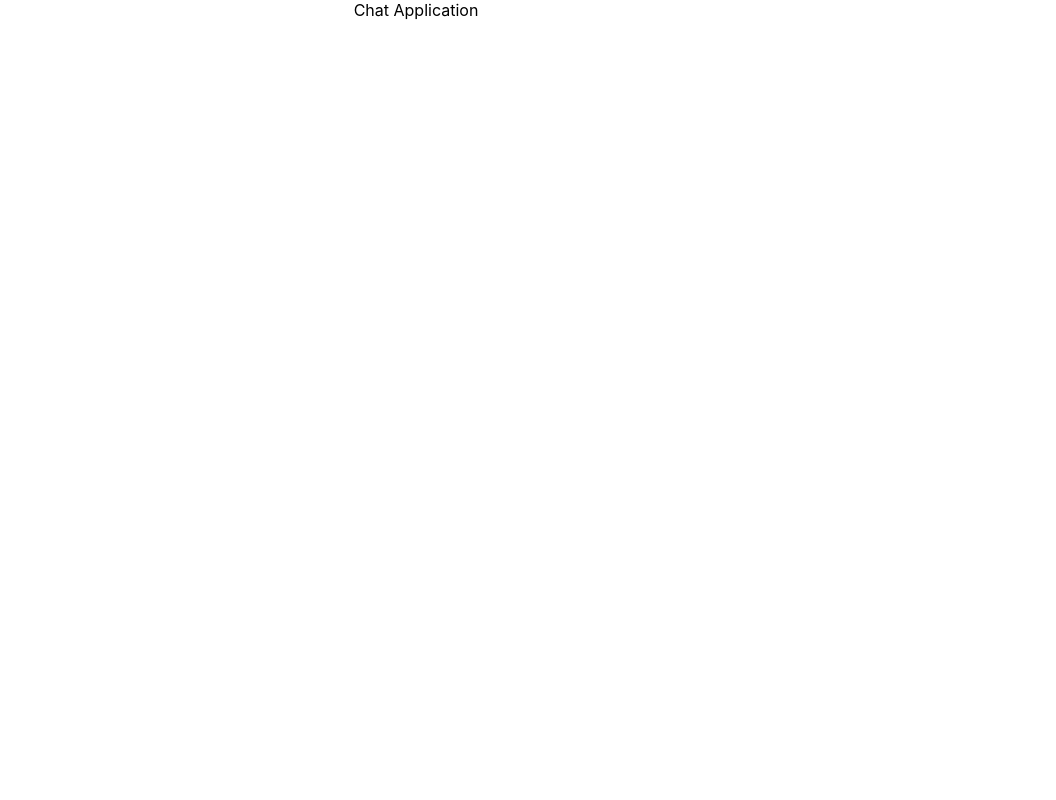
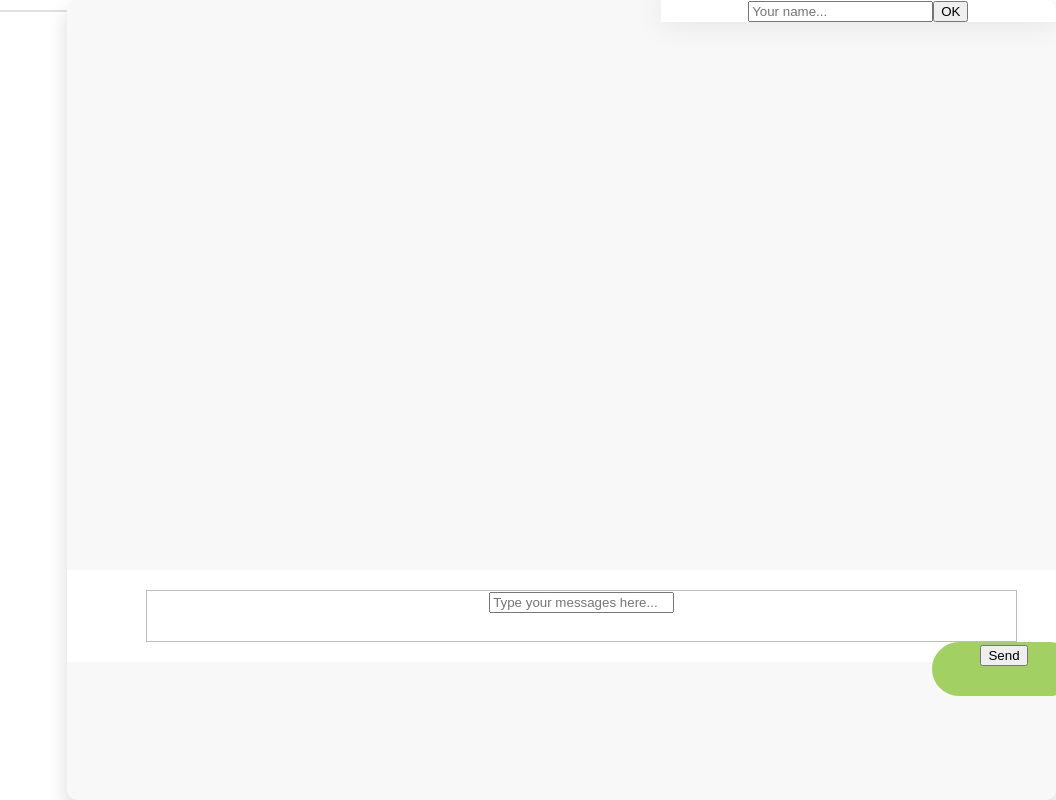
Before and after one commit to priyank23/react-app, a React (Create React App) app in the folder ui/: page / in a window 1280 px wide. Shown: the whole page, without its empty margins (224-1280 px from the left). Built offline with nearby package versions, Linux system fonts and the light colour scheme.

Commit message:
Trying to build the components of the ui

```diff
--- a/ui/src/App.css
+++ b/ui/src/App.css
@@ -1,38 +1,174 @@
 .App {
   text-align: center;
+  width: 100%;
+  height: 100%;
+  display: flex;
 }
 
-.App-logo {
-  height: 40vmin;
+.channellist {
+  width: calc(20% - 12px);
+  border: 1px solid rgb(224, 224, 224);
+  margin: 10px;
+  margin-right: 0;
+  border-right: none;
+  height: calc(100% - 22px);
+}
+
+.channel-item {
+  border-bottom: 1px solid rgb(224, 224, 224);
+  padding: 10px;
+  font-weight: bold;
+}
+
+.channel-item:hover {
+  background-color: rgb(224, 224, 224);
+  cursor: pointer;
+}
+
+.namebox {
+  background-color: #fff;
+  width: 40%;
+  float: right;
+  box-shadow: 0 1px 30px rgba(0, 0, 0, 0.1);
+}
+
+.chatwindow {
+  width: calc(80% - 20px);
+  border-radius: 10px;
+  background-color: #fff;
+  box-shadow: 0 10px 20px rgba(0, 0, 0, 0.15);
+  background-color: #f8f8f8;
+  overflow: hidden;
+  height: 100vh;
+}
+
+.inputmessagebox {
+  position: relative;
+  width: 100%;
+  background-color: #fff;
+  padding: 20px 20px;
+  /*position: absolute;*/
+  bottom: 0;
+}
+
+.inputmessagebox .messageinput {
+  display: inline-block;
+  height: 50px;
+  border-radius: 25psx;
+  border: 1px solid #bcbdc0;
+  width: calc(100% - 160px);
+  position: relative;
+  padding: 0 20px;
+}
+
+.inputmessagebox .sendmessage {
+  width: 140px;
+  height: 50px;
+  display: inline-block;
+  border-radius: 50px;
+  background-color: #a3d063;
+  border: 2px solid #a3d063;
+  color: #fff;
+  cursor: pointer;
+  transition: all 0.2s linear;
+  text-align: center;
+  float: right;
+}
+
+.inputmessagebox .sendmessage:hover {
+  color: #a3d063;
+  background-color: #fff;
+}
+
+.chatbox {
+  position: relative;
+  list-style: none;
+  padding: 20px 10px 0 10px;
+  margin: 0;
+  height: calc(100vh - 250px);
+  overflow: scroll;
+}
+
+.chatbox .message {
+  clear: both;
+  overflow: hidden;
+  margin-bottom: 20px;
+  transition: all 0.5s linear;
+  opacity: 0;
+}
+
+.chatbox .message .left .avatar {
+  background-color: #f5886e;
+  float: left;
+}
+
+.chatbox .message .left .textwrap {
+  background-color: #ffe6cb;
+  margin-left: 20px;
+}
+
+.chatbox .message.left .textwrap::after, .chatbox .message.left .text_wrapper::before {
+  right: 100%;
+  border-right-color: #ffe6cb;
+}
+
+.chatbox .message.left .text {
+  color: #c48843;
+}
+
+.chatbox .message.right .avatar {
+  background-color: #fdbf68;
+  float: right;
+}
+.chatbox .message.right .textwrap {
+  background-color: #c7eafc;
+  margin-right: 20px;
+  float: right;
+}
+.chatbox .message.right .textwrap::after, .chatbox .message.right .textwrap::before {
+  left: 100%;
+  border-left-color: #c7eafc;
+}
+
+.chatbox .message.right .text {
+  color: #45829b;
+}
+
+.chatbox .message.appeared {
+  opacity: 1;
+}
+.chatbox .message .avatar {
+  width: 60px;
+  height: 60px;
+  border-radius: 50%;
+  display: inline-block;
+}
+.chatbox .message .textwrap {
+  display: inline-block;
+  padding: 20px;
+  border-radius: 6px;
+  width: calc(100% - 85px);
+  min-width: 100px;
+  position: relative;
+}
+.chatbox .message .textwrap::after, .chatbox .message .textwrap:before {
+  top: 18px;
+  border: solid transparent;
+  content: " ";
+  height: 0;
+  width: 0;
+  position: absolute;
   pointer-events: none;
 }
-
-@media (prefers-reduced-motion: no-preference) {
-  .App-logo {
-    animation: App-logo-spin infinite 20s linear;
-  }
+.chatbox .message .textwrap::after {
+  border-width: 13px;
+  margin-top: 0px;
 }
-
-.App-header {
-  background-color: #282c34;
-  min-height: 100vh;
-  display: flex;
-  flex-direction: column;
-  align-items: center;
-  justify-content: center;
-  font-size: calc(10px + 2vmin);
-  color: white;
+.chatbox .message .textrap::before {
+  border-width: 15px;
+  margin-top: -2px;
 }
-
-.App-link {
-  color: #61dafb;
+.chatbox .message .textwrap.text {
+  font-size: 18px;
+  font-weight: 300;
 }
-
-@keyframes App-logo-spin {
-  from {
-    transform: rotate(0deg);
-  }
-  to {
-    transform: rotate(360deg);
-  }
-}
--- a/ui/src/App.js
+++ b/ui/src/App.js
@@ -3,7 +3,129 @@ import socketClient from 'socket.io-client';
 import './App.css';
 const SERVER = 'http://localhost:8000'
 
+class NameBox extends React.Component {
+
+  render() {
+    return (
+      <div className = 'namebox'>
+        <input type='text' placeholder='Your name...'></input>
+        <button onClick = {this.props.handleClick}>OK</button>
+      </div>
+    )
+  }
+}
+
+
+class ChatBox extends React.Component {
+
+  scrollToBottom = () => {
+    var el = this.refs.scroll;
+    el.scrollTop = el.scrollHeight;
+  }
+
+  componentDidMount() {
+    this.scrollToBottom();
+  }
+
+  componentDidUpdate() {
+    this.scrollToBottom();
+  }
+
+  handleNameClick() {
+    // To handle click of channel box
+  }
+
+  handleKeyPress() {
+    // To send the message whenever enter is pressed
+  }
+
+  handleMessageClick() {
+    // To send the message whenever send button is pressed
+  }
+
+
+  render() {
+    return (
+      <div className='chatwindow'>
+        <NameBox handleClick = {this.handleNameClick}/>
+        <ul className = 'chatbox' ref='scroll'>
+          {/* {this.props.messages.map((message, index) =>
+            <MessageBox key={index} message={message["message"]} appearance={["isSelfMessage"]? 'left': 'right'}/>
+          )} */}
+        </ul>
+        <InputMessageBox handleKeyPress = {this.handleKeyPress} handleClick = {this.handleMessageClick}/>
+      </div>
+    )
+  }
+}
+
+class MessageBox extends React.Component {
+
+  render() {
+    return (
+      <li className={`message ${this.props.appearance} appeared` }>
+          <div className='textwrap'>
+            <div className="text">{this.props.message}</div>
+          </div>
+      </li>
+    )
+  }
+}
+
+class InputMessageBox extends React.Component {
+  render() {
+    return (
+      <div className = 'inputmessagebox' onKeyPress={this.props.handleKeyPress}>
+        <div className="messageinput">
+          <input type='text' placeholder='Type your messages here...'></input>
+        </div>
+        <SendButton handleClick={this.props.handleClick}/>
+      </div>
+    )
+  }
+}
+
+class SendButton extends React.Component {
+  render() {
+    return (
+      <div className = "sendmessage">
+        <button onClick={this.props.handleClick}>Send</button>
+      </div>
+    )
+  }
+}
+
+class Channels extends React.Component {
+  render() {
+    return(
+      <ul className = 'channellist'>
+          {/* {this.props.channels.map((channel, index) =>
+            <Channel key={index} onClick={this.props.handleChannelClick} channelName={channel}/>
+          )} */}
+      </ul>
+    )
+  }
+}
+
+class Channel extends React.Component {
+  render() {
+    return (
+      <div className = 'channel' onClick={this.props.handleChannelClick}> {this.props.channelName}</div>
+    )
+  }
+}
+
 class App extends React.Component {
+
+  constructor(props) {
+    super(props)
+    this.state = {
+      socket: null,
+      username: null,
+      channels: null,
+      channel: null
+    }
+  }
 
   componentDidMount() {
     this.configureSocket();
@@ -15,16 +137,22 @@ class App extends React.Component {
     socket.on('connect' , () => {
       console.log('Connected with the server')
     })
+
+    this.state.socket = socket;
+  }
+
+  handleChannelClick() {
+
   }
 
   render() {
     return (
       <div className="App">
-        Chat Application
+        <Channels handleChannelClick={this.handleChannelClick}></Channels>
+        <ChatBox messages = {this.state.messages}></ChatBox>
       </div>
     )
   }
-
 }
 
 export default App;
```
